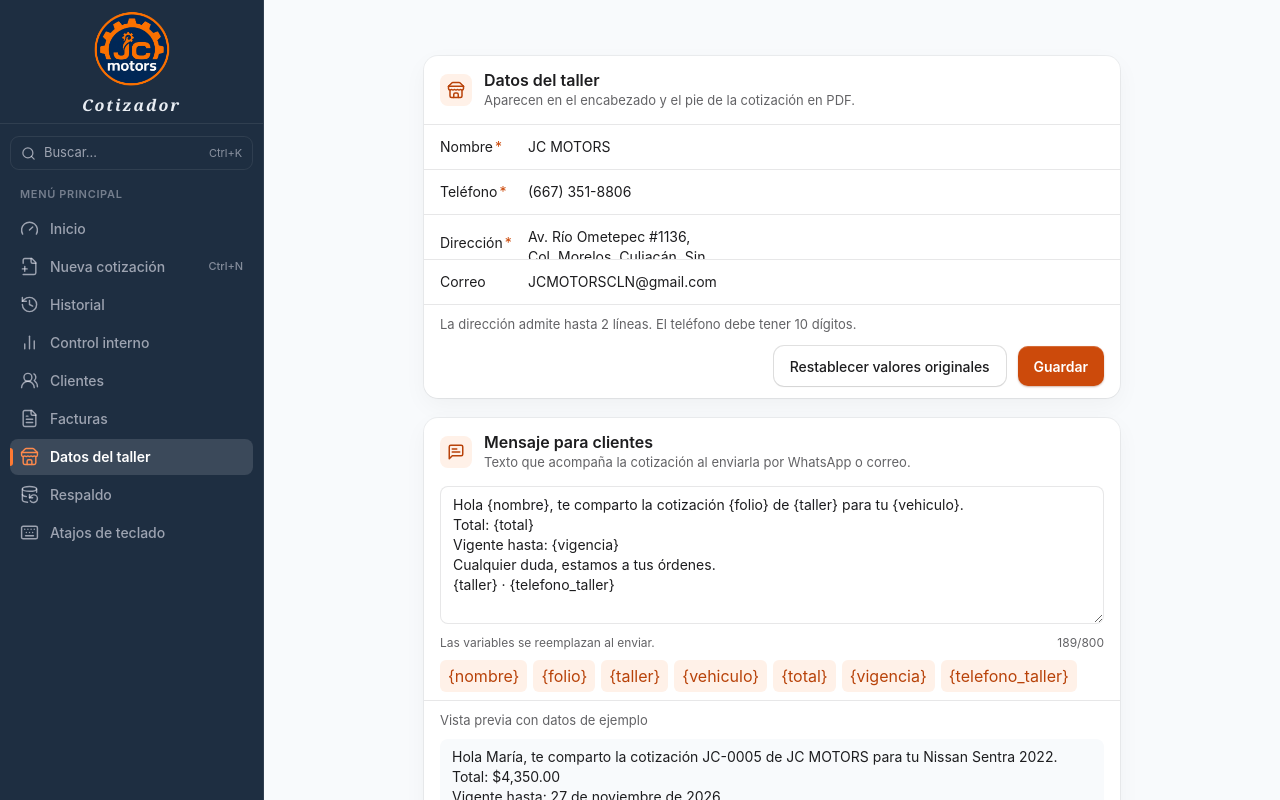
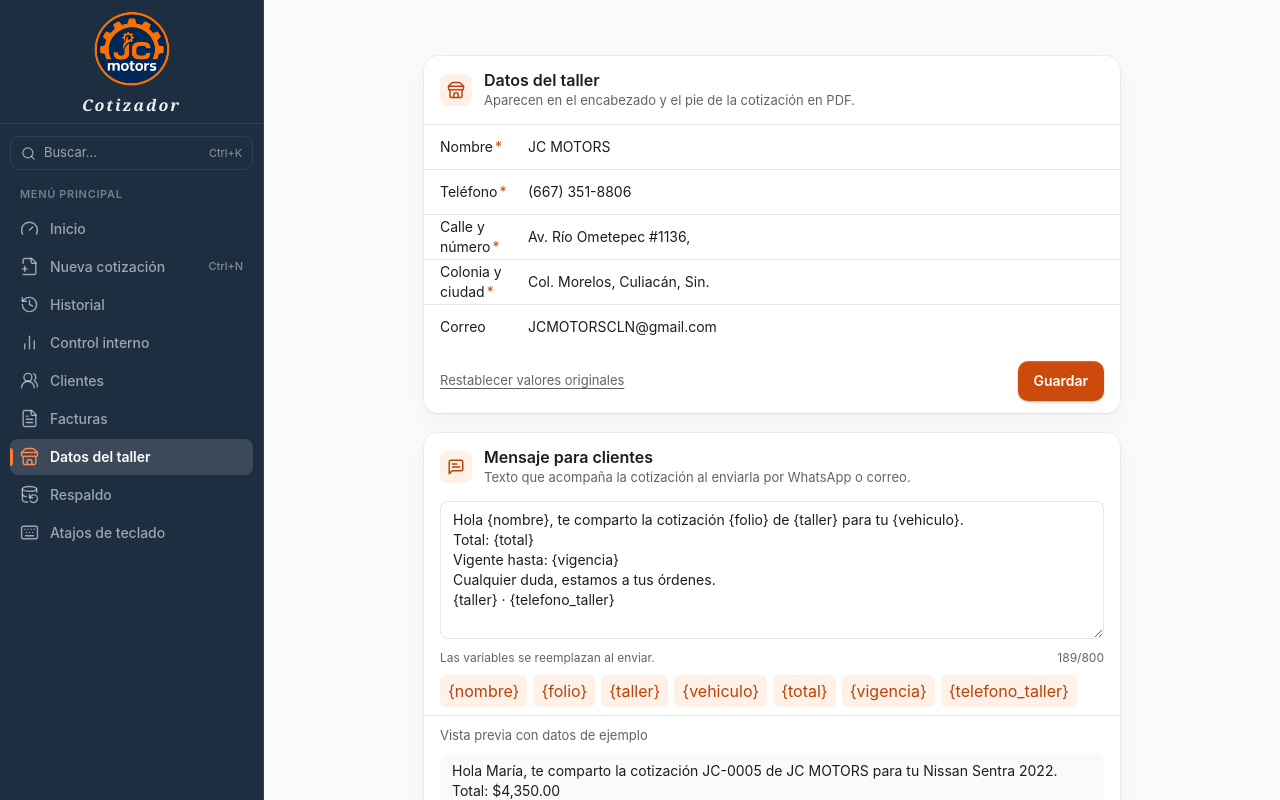
Before and after one commit to Pultron/JC-MOTORS, a React (Vite) app: page /#/datos-del-taller in a window 1280 px wide. Shown: the top 800 px of the page. Built offline with nearby package versions, Linux system fonts and the light colour scheme.

Commit message:
feat(taller): grouped rows layout, split address fields, email autocomplete and discreet reset link

```diff
--- a/package.json
+++ b/package.json
@@ -9,7 +9,7 @@
     "test:quote": "node --experimental-strip-types --loader ./tests/ts-loader.mjs tests/quoteWorkflow.mjs",
     "preview": "vite preview",
     "tauri": "tauri",
-    "test": "node --experimental-strip-types --loader ./tests/ts-loader.mjs --test tests/money.mjs tests/roundCurrency.mjs tests/totalsSafety.mjs tests/sheetCount.mjs tests/invoiceMoney.mjs tests/backup.mjs tests/backupFormat.mjs tests/businessInfo.mjs tests/dateFormat.mjs tests/folioCounter.mjs tests/internalCosts.mjs tests/quotationCache.mjs tests/quotationContext.mjs tests/conceptLimit.mjs tests/numeroALetras.mjs tests/pdfAssets.mjs tests/footerContacts.mjs tests/lastSheet.mjs tests/quotationPdf.mjs tests/quoteWorkflow.mjs tests/storageMigration.mjs tests/storageSafety.mjs tests/storageUsage.mjs tests/fields.mjs tests/liveFormat.mjs tests/quoteFormRules.mjs tests/discountClamp.mjs tests/customerMatching.mjs tests/rfcValidation.mjs tests/emailSuggestions.mjs tests/quoteTemplates.mjs tests/shortcuts.mjs tests/quotationSearch.mjs tests/globalSearch.mjs tests/createId.mjs tests/userMessage.mjs tests/sqliteStorage.mjs tests/sqliteRepositories.mjs tests/dataBoot.mjs tests/capabilitiesStatic.mjs tests/shareMessage.mjs tests/shareQuotation.mjs tests/shareStatus.mjs tests/shareFilter.mjs"
+    "test": "node --experimental-strip-types --loader ./tests/ts-loader.mjs --test tests/money.mjs tests/roundCurrency.mjs tests/totalsSafety.mjs tests/sheetCount.mjs tests/invoiceMoney.mjs tests/backup.mjs tests/backupFormat.mjs tests/businessInfo.mjs tests/dateFormat.mjs tests/folioCounter.mjs tests/internalCosts.mjs tests/quotationCache.mjs tests/quotationContext.mjs tests/conceptLimit.mjs tests/numeroALetras.mjs tests/pdfAssets.mjs tests/footerContacts.mjs tests/lastSheet.mjs tests/quotationPdf.mjs tests/quoteWorkflow.mjs tests/storageMigration.mjs tests/storageSafety.mjs tests/storageUsage.mjs tests/fields.mjs tests/liveFormat.mjs tests/quoteFormRules.mjs tests/discountClamp.mjs tests/customerMatching.mjs tests/rfcValidation.mjs tests/emailSuggestions.mjs tests/quoteTemplates.mjs tests/shortcuts.mjs tests/quotationSearch.mjs tests/globalSearch.mjs tests/createId.mjs tests/userMessage.mjs tests/sqliteStorage.mjs tests/sqliteRepositories.mjs tests/dataBoot.mjs tests/capabilitiesStatic.mjs tests/shareMessage.mjs tests/shareQuotation.mjs tests/shareStatus.mjs tests/shareFilter.mjs tests/workshopForm.mjs"
   },
   "dependencies": {
     "jspdf": "4.2.1",
--- a/src/pages/WorkshopPage.tsx
+++ b/src/pages/WorkshopPage.tsx
@@ -1,53 +1,36 @@
 import { useId, useRef, useState } from 'react';
+import { focusFirstInvalid } from '../utils/focusFirstInvalid';
 import { MessageSquareText, Store } from 'lucide-react';
 import { Card } from '../components/newQuote/primitives/Card';
 import { CardHeader } from '../components/newQuote/primitives/CardHeader';
 import { FormRow, describedByFor } from '../components/newQuote/primitives/FormRow';
+import { EmailInput } from '../components/ui/EmailInput';
 import { PhoneInput } from '../components/ui/PhoneInput';
 import { useToast } from '../components/ui/Toast';
 import {
-  MESSAGE_MAX, loadBusinessInfo, resetBusinessInfo, saveBusinessInfo, validateBusinessInfo,
+  MESSAGE_MAX, loadBusinessInfo, resetBusinessInfo, saveBusinessInfo,
 } from '../config/businessInfo';
-import type { BusinessInfo, BusinessInfoErrors } from '../config/businessInfo';
+import type { BusinessInfo } from '../config/businessInfo';
 import { useConfirm } from '../hooks/useConfirm';
 import { DEFAULT_MESSAGE_TEMPLATE, MESSAGE_VARIABLES, previewMessage } from '../services/shareMessage';
+import { applyDatos, toFormValues, validateWorkshopForm } from '../services/workshopForm';
+import type { WorkshopFormErrors, WorkshopFormValues } from '../services/workshopForm';
 import '../styles/respaldo.css';
-
-interface FormState {
-  nombre: string;
-  telefono: string;
-  direccion: string;
-  correo: string;
-}
-
-const toForm = (info: BusinessInfo): FormState => ({
-  nombre: info.nombre,
-  telefono: info.telefonos[0] ?? '',
-  direccion: info.direccion,
-  correo: info.correo ?? '',
-});
-
-/** The form edits the primary phone; any additional stored phones are kept as they are. */
-const toInfo = (form: FormState, base: BusinessInfo): BusinessInfo => ({
-  ...base,
-  nombre: form.nombre,
-  telefonos: [form.telefono, ...base.telefonos.slice(1)],
-  direccion: form.direccion,
-  correo: form.correo,
-});
 
 export function WorkshopPage() {
   const toast = useToast();
   const confirm = useConfirm();
-  const ids = { nombre: useId(), telefono: useId(), direccion: useId(), correo: useId() };
+  const ids = { nombre: useId(), telefono: useId(), calle: useId(), colonia: useId(), correo: useId() };
+  const pageRef = useRef<HTMLDivElement>(null);
   const [base, setBase] = useState<BusinessInfo>(loadBusinessInfo);
-  const [form, setForm] = useState<FormState>(() => toForm(base));
-  const [errors, setErrors] = useState<BusinessInfoErrors>({});
+  const [values, setValues] = useState<WorkshopFormValues>(() => toFormValues(base));
+  const [errors, setErrors] = useState<WorkshopFormErrors>({});
   const messageId = useId();
   const messageRef = useRef<HTMLTextAreaElement>(null);
-  const [message, setMessage] = useState(() => base.mensajeClientes ?? DEFAULT_MESSAGE_TEMPLATE);
+  const message = values.mensaje;
   const messageDirty = message.trim() !== (base.mensajeClientes ?? DEFAULT_MESSAGE_TEMPLATE);
   const messageTooLong = message.length > MESSAGE_MAX;
+  const setMessage = (mensaje: string | ((current: string) => string)) => setValues((current) => ({ ...current, mensaje: typeof mensaje === 'function' ? mensaje(current.mensaje) : mensaje }));
 
   function insertVariable(key: string) {
     const area = messageRef.current;
@@ -76,23 +59,23 @@ export function WorkshopPage() {
     }
   }
 
-  const update = (key: keyof FormState, value: string) => {
-    setForm((current) => ({ ...current, [key]: value }));
+  const update = (key: keyof WorkshopFormErrors, value: string) => {
+    setValues((current) => ({ ...current, [key]: value }));
     setErrors((current) => ({ ...current, [key]: undefined }));
   };
 
   function handleSave() {
-    const candidate = toInfo(form, base);
-    const found = validateBusinessInfo(candidate);
+    const found = validateWorkshopForm(values);
     setErrors(found);
     if (Object.keys(found).length > 0) {
       toast.error({ title: 'Revisa los datos', description: 'Corrige los campos marcados para guardar.' });
+      window.requestAnimationFrame(() => focusFirstInvalid(pageRef.current ?? document));
       return;
     }
     try {
-      const saved = saveBusinessInfo(candidate);
+      const saved = saveBusinessInfo(applyDatos(values, base));
       setBase(saved);
-      setForm(toForm(saved));
+      setValues((current) => ({ ...toFormValues(saved), mensaje: current.mensaje }));
       toast.success({ title: 'Datos del taller guardados', description: 'Las próximas cotizaciones en PDF usarán estos datos.' });
     } catch {
       toast.error({ title: 'No se pudo guardar', description: 'El almacenamiento está lleno o no está disponible. Tus datos anteriores no se modificaron.' });
@@ -101,39 +84,40 @@ export function WorkshopPage() {
 
   async function handleReset() {
     const accepted = await confirm({
-      title: '¿Restablecer valores originales?',
-      description: 'Los datos del taller volverán a los que traía la app. Los PDF ya generados no cambian.',
+      title: '¿Restablecer los datos originales?',
+      description: 'Los datos del taller y el mensaje volverán a los que traía la app. Los PDF ya generados no cambian.',
       confirmLabel: 'Restablecer',
     });
     if (!accepted) return;
     const defaults = resetBusinessInfo();
     setBase(defaults);
-    setForm(toForm(defaults));
-    setMessage(DEFAULT_MESSAGE_TEMPLATE);
+    setValues(toFormValues(defaults));
     setErrors({});
     toast.success({ title: 'Valores originales restablecidos', description: 'Se usan los datos que traía la app.' });
   }
 
-  return <div className="respaldo-page">
+  return <div ref={pageRef} className="respaldo-page">
     <h1 className="sr-only">Datos del taller</h1>
     <div className="mx-auto flex w-full max-w-[760px] flex-col gap-5 px-5 pb-10 pt-6 sm:px-8">
       <Card as="section">
         <CardHeader icon={<Store size={18} />} title="Datos del taller" subtitle="Aparecen en el encabezado y el pie de la cotización en PDF." />
         <FormRow label="Nombre" htmlFor={ids.nombre} required error={errors.nombre}>
-          <input id={ids.nombre} data-testid="taller-nombre" className="mac-row-input" aria-required="true" aria-invalid={Boolean(errors.nombre)} value={form.nombre} maxLength={40} onChange={(event) => update('nombre', event.target.value)} />
+          <input id={ids.nombre} data-testid="taller-nombre" className="mac-row-input" aria-required="true" aria-invalid={Boolean(errors.nombre)} aria-describedby={describedByFor(ids.nombre, errors.nombre)} value={values.nombre} maxLength={40} onChange={(event) => update('nombre', event.target.value)} />
         </FormRow>
         <FormRow label="Teléfono" htmlFor={ids.telefono} required error={errors.telefono}>
-          <PhoneInput id={ids.telefono} data-testid="taller-telefono" className="mac-row-input" aria-required="true" aria-invalid={Boolean(errors.telefono)} value={form.telefono} onValueChange={(value) => update('telefono', value)} />
+          <PhoneInput id={ids.telefono} data-testid="taller-telefono" className="mac-row-input" aria-required="true" aria-invalid={Boolean(errors.telefono)} aria-describedby={describedByFor(ids.telefono, errors.telefono)} value={values.telefono} onValueChange={(value) => update('telefono', value)} />
         </FormRow>
-        <FormRow label="Dirección" htmlFor={ids.direccion} required error={errors.direccion} tall>
-          <textarea id={ids.direccion} data-testid="taller-direccion" aria-required="true" rows={2} className="mac-row-input h-auto resize-none py-3" aria-invalid={Boolean(errors.direccion)} value={form.direccion} onChange={(event) => update('direccion', event.target.value)} />
+        <FormRow label="Calle y número" htmlFor={ids.calle} required error={errors.calle}>
+          <input id={ids.calle} data-testid="taller-calle" className="mac-row-input" autoComplete="street-address" aria-required="true" aria-invalid={Boolean(errors.calle)} aria-describedby={describedByFor(ids.calle, errors.calle)} value={values.calle} onChange={(event) => update('calle', event.target.value.replace(/[\r\n]+/g, ' '))} />
         </FormRow>
-        <FormRow label="Correo" htmlFor={ids.correo} optional filled={form.correo !== ''} error={errors.correo}>
-          <input id={ids.correo} data-testid="taller-correo" type="email" className="mac-row-input" aria-invalid={Boolean(errors.correo)} aria-describedby={describedByFor(ids.correo, errors.correo, true)} value={form.correo} onChange={(event) => update('correo', event.target.value)} />
+        <FormRow label="Colonia y ciudad" htmlFor={ids.colonia} required error={errors.colonia}>
+          <input id={ids.colonia} data-testid="taller-colonia" className="mac-row-input" aria-required="true" aria-invalid={Boolean(errors.colonia)} aria-describedby={describedByFor(ids.colonia, errors.colonia)} value={values.colonia} onChange={(event) => update('colonia', event.target.value.replace(/[\r\n]+/g, ' '))} />
         </FormRow>
-        <p className="respaldo-hint">La dirección admite hasta 2 líneas. El teléfono debe tener 10 dígitos.</p>
-        <div className="flex justify-end gap-3 px-4 py-3">
-          <button type="button" data-testid="taller-reset" className="mac-btn mac-btn-secondary" onClick={() => void handleReset()}>Restablecer valores originales</button>
+        <FormRow label="Correo" htmlFor={ids.correo} error={errors.correo}>
+          <EmailInput id={ids.correo} data-testid="taller-correo" className="mac-row-input" anchorSelector=".mac-row" aria-invalid={Boolean(errors.correo)} aria-describedby={describedByFor(ids.correo, errors.correo)} value={values.correo} onValueChange={(value) => update('correo', value)} />
+        </FormRow>
+        <div className="flex items-center justify-between gap-3 px-4 py-3">
+          <button type="button" data-testid="taller-reset" className="taller-link" onClick={() => void handleReset()}>Restablecer valores originales</button>
           <button type="button" data-testid="taller-save" className="mac-btn mac-btn-primary" onClick={handleSave}>Guardar</button>
         </div>
       </Card>
--- /dev/null
+++ b/src/services/workshopForm.ts
@@ -0,0 +1,89 @@
+import { ADDRESS_LINE_MAX, NAME_MAX, phoneDigits } from '../config/businessInfo';
+import type { BusinessInfo } from '../config/businessInfo';
+import { validateEmail, validatePhone } from '../validation/fields';
+import { DEFAULT_MESSAGE_TEMPLATE } from './shareMessage';
+
+/** Everything the "Datos del taller" page edits. The stored address is one string; the form shows two rows. */
+export interface WorkshopFormValues {
+  nombre: string;
+  telefono: string;
+  calle: string;
+  colonia: string;
+  correo: string;
+  mensaje: string;
+}
+
+export type WorkshopFormErrors = Partial<Record<'nombre' | 'telefono' | 'calle' | 'colonia' | 'correo', string>>;
+
+/**
+ * Splits the stored address (lines separated by "\n") into the two form rows.
+ * The first non-empty line is the street; any further lines are folded into the colony row so no text is lost.
+ * An old single-line address goes entirely into the street row.
+ */
+export function splitAddress(direccion: string): { calle: string; colonia: string } {
+  const lines = direccion.replace(/\r\n?/g, '\n').split('\n').map((line) => line.trim()).filter(Boolean);
+  return { calle: lines[0] ?? '', colonia: lines.slice(1).join(' ') };
+}
+
+/** Inverse of splitAddress: trimmed, blank rows dropped, joined with "\n" (the stored format). */
+export function joinAddress(calle: string, colonia: string): string {
+  return [calle, colonia].map((part) => part.trim()).filter(Boolean).join('\n');
+}
+
+export function toFormValues(info: BusinessInfo): WorkshopFormValues {
+  return {
+    nombre: info.nombre,
+    telefono: info.telefonos[0] ?? '',
+    ...splitAddress(info.direccion),
+    correo: info.correo ?? '',
+    mensaje: info.mensajeClientes ?? DEFAULT_MESSAGE_TEMPLATE,
+  };
+}
+
+/** Data part of the form applied over the stored info (extra phones, RFC, site and message are kept as they are). */
+export function applyDatos(values: WorkshopFormValues, base: BusinessInfo): BusinessInfo {
+  return {
+    ...base,
+    nombre: values.nombre,
+    telefonos: [values.telefono, ...base.telefonos.slice(1)],
+    direccion: joinAddress(values.calle, values.colonia),
+    correo: values.correo,
+  };
+}
+
+/** The default text counts as "no custom message", exactly as it is stored. */
+const normalizeMessage = (message: string): string => {
+  const trimmed = message.trim();
+  return trimmed === '' ? DEFAULT_MESSAGE_TEMPLATE : trimmed;
+};
+
+/** True when `current` would change what is stored. Compares the normalized form, so stray spaces are not "changes". */
+export function isDirty(saved: WorkshopFormValues, current: WorkshopFormValues): boolean {
+  return saved.nombre.trim() !== current.nombre.trim()
+    || phoneDigits(saved.telefono) !== phoneDigits(current.telefono)
+    || saved.calle.trim() !== current.calle.trim()
+    || saved.colonia.trim() !== current.colonia.trim()
+    || saved.correo.trim() !== current.correo.trim()
+    || normalizeMessage(saved.mensaje) !== normalizeMessage(current.mensaje);
+}
+
+/** Per-row validation of the data section. Errors are keyed by the row they belong to. */
+export function validateWorkshopForm(values: WorkshopFormValues): WorkshopFormErrors {
+  const errors: WorkshopFormErrors = {};
+  const nombre = values.nombre.trim();
+  if (!nombre) errors.nombre = 'Escribe el nombre del taller.';
+  else if (nombre.length > NAME_MAX) errors.nombre = `Usa máximo ${NAME_MAX} caracteres para que quepa en el encabezado.`;
+  const phone = validatePhone(values.telefono, true);
+  if (!phone.ok) errors.telefono = phone.mensaje;
+  const calle = values.calle.trim();
+  if (!calle) errors.calle = 'Escribe la calle y el número.';
+  else if (calle.length > ADDRESS_LINE_MAX) errors.calle = `Admite máximo ${ADDRESS_LINE_MAX} caracteres.`;
+  const colonia = values.colonia.trim();
+  if (!colonia) errors.colonia = 'Escribe la colonia y la ciudad.';
+  else if (colonia.length > ADDRESS_LINE_MAX) errors.colonia = `Admite máximo ${ADDRESS_LINE_MAX} caracteres.`;
+  if (values.correo.trim()) {
+    const email = validateEmail(values.correo);
+    if (!email.ok) errors.correo = email.mensaje;
+  }
+  return errors;
+}
--- a/src/styles/respaldo.css
+++ b/src/styles/respaldo.css
@@ -8,3 +8,7 @@
 .respaldo-label { width: 120px; flex: none; font-size: 14px; color: var(--color-mac-ink); }
 .respaldo-value { min-width: 0; flex: 1; overflow-wrap: anywhere; font-size: 14px; color: var(--color-mac-ink-2); }
 .respaldo-hint { border-top: 1px solid var(--color-mac-separator); padding: 10px 16px 0; font-size: 13px; color: var(--color-mac-ink-2); }
+.taller-link { border: 0; background: none; padding: 2px 0; color: var(--color-mac-ink-2); font-size: 13px; text-decoration: underline; text-underline-offset: 3px; cursor: pointer; }
+.taller-link:hover:not(:disabled) { color: var(--color-mac-ink); }
+.taller-link:disabled { opacity: .5; cursor: default; }
+.taller-link:focus-visible { outline: 2px solid var(--color-mac-accent); outline-offset: 2px; border-radius: 4px; }
--- /dev/null
+++ b/tests/workshopForm.mjs
@@ -0,0 +1,53 @@
+import assert from 'node:assert/strict';
+import { test } from 'node:test';
+import { DEFAULT_BUSINESS_INFO } from '../src/config/businessInfo.ts';
+import { DEFAULT_MESSAGE_TEMPLATE } from '../src/services/shareMessage.ts';
+import { applyDatos, isDirty, joinAddress, splitAddress, toFormValues, validateWorkshopForm } from '../src/services/workshopForm.ts';
+
+test('splitAddress: two lines, old single line, extra lines and CRLF', () => {
+  assert.deepEqual(splitAddress('Av. Río #1\nCol. Morelos'), { calle: 'Av. Río #1', colonia: 'Col. Morelos' });
+  assert.deepEqual(splitAddress('Av. Río #1, Col. Morelos'), { calle: 'Av. Río #1, Col. Morelos', colonia: '' });
+  assert.deepEqual(splitAddress('  A  \r\n  B  \r\nC'), { calle: 'A', colonia: 'B C' });
+  assert.deepEqual(splitAddress('\n\nA\n\nB'), { calle: 'A', colonia: 'B' });
+  assert.deepEqual(splitAddress(''), { calle: '', colonia: '' });
+});
+
+test('joinAddress trims and drops blank rows; round-trips the default address', () => {
+  assert.equal(joinAddress(' A ', ' B '), 'A\nB');
+  assert.equal(joinAddress('A', ''), 'A');
+  assert.equal(joinAddress('', 'B'), 'B');
+  const { calle, colonia } = splitAddress(DEFAULT_BUSINESS_INFO.direccion);
+  assert.equal(joinAddress(calle, colonia), DEFAULT_BUSINESS_INFO.direccion);
+});
+
+test('validateWorkshopForm maps errors to their own row', () => {
+  const ok = toFormValues(DEFAULT_BUSINESS_INFO);
+  assert.deepEqual(validateWorkshopForm(ok), {});
+  const errors = validateWorkshopForm({ ...ok, nombre: ' ', telefono: '123', calle: '', colonia: 'x'.repeat(41), correo: 'mal' });
+  assert.deepEqual(Object.keys(errors).sort(), ['calle', 'colonia', 'correo', 'nombre', 'telefono']);
+  assert.ok(validateWorkshopForm({ ...ok, calle: 'x'.repeat(41) }).calle);
+  assert.equal(validateWorkshopForm({ ...ok, calle: 'x'.repeat(40) }).calle, undefined);
+  assert.equal(validateWorkshopForm({ ...ok, correo: '' }).correo, undefined);
+  assert.ok(validateWorkshopForm({ ...ok, colonia: '' }).colonia, 'old one-line address needs the colony at save');
+});
+
+test('applyDatos stores the joined address and keeps extra phones and message', () => {
+  const base = { ...DEFAULT_BUSINESS_INFO, telefonos: ['(667) 351-8806', '(667) 111-2222'], mensajeClientes: 'hola' };
+  const values = { ...toFormValues(base), calle: 'Calle 1', colonia: 'Centro' };
+  const info = applyDatos(values, base);
+  assert.equal(info.direccion, 'Calle 1\nCentro');
+  assert.deepEqual(info.telefonos, ['(667) 351-8806', '(667) 111-2222']);
+  assert.equal(info.mensajeClientes, 'hola');
+});
+
+test('isDirty ignores whitespace, phone format and the default message', () => {
+  const saved = toFormValues(DEFAULT_BUSINESS_INFO);
+  assert.equal(saved.mensaje, DEFAULT_MESSAGE_TEMPLATE);
+  assert.equal(isDirty(saved, { ...saved }), false);
+  assert.equal(isDirty(saved, { ...saved, nombre: ` ${saved.nombre} `, telefono: '6673518806', mensaje: `${DEFAULT_MESSAGE_TEMPLATE}\n` }), false);
+  assert.equal(isDirty(saved, { ...saved, mensaje: '' }), false);
+  assert.equal(isDirty(saved, { ...saved, calle: 'Otra' }), true);
+  assert.equal(isDirty(saved, { ...saved, correo: '' }), true);
+  assert.equal(isDirty(saved, { ...saved, mensaje: 'otro' }), true);
+  assert.equal(isDirty(saved, { ...saved, telefono: '(667) 351-8807' }), true);
+});
```
